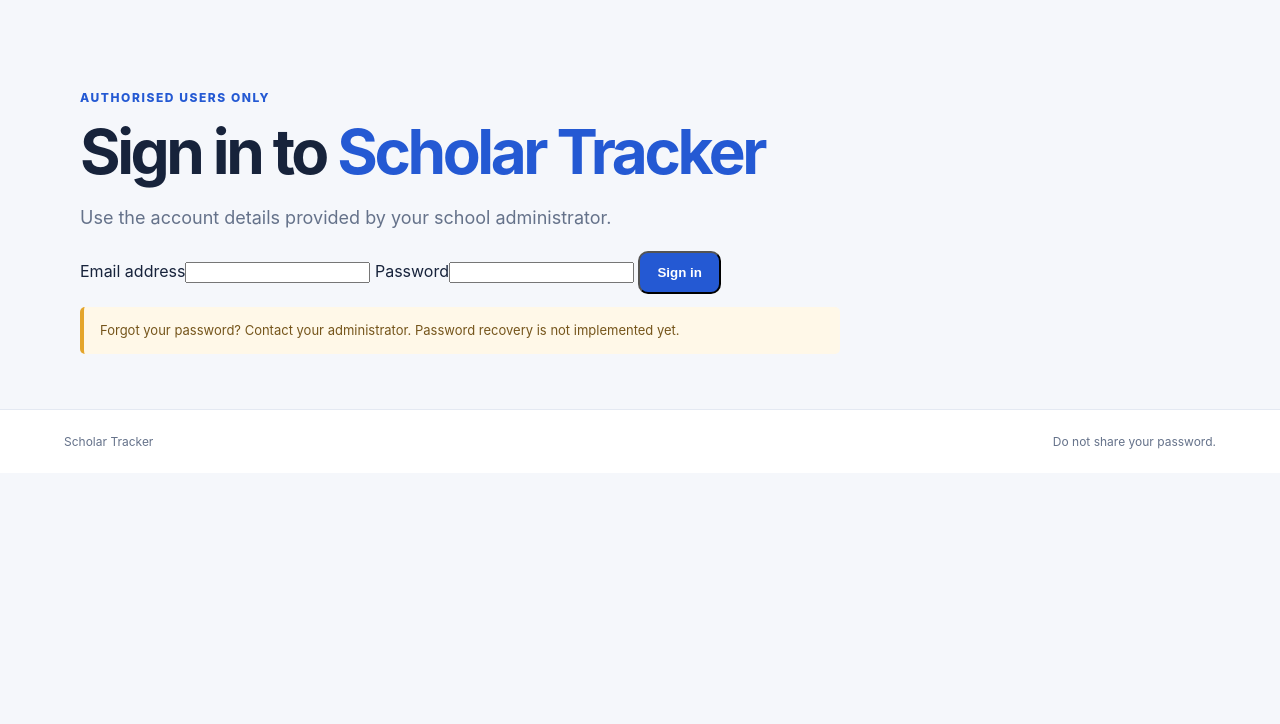
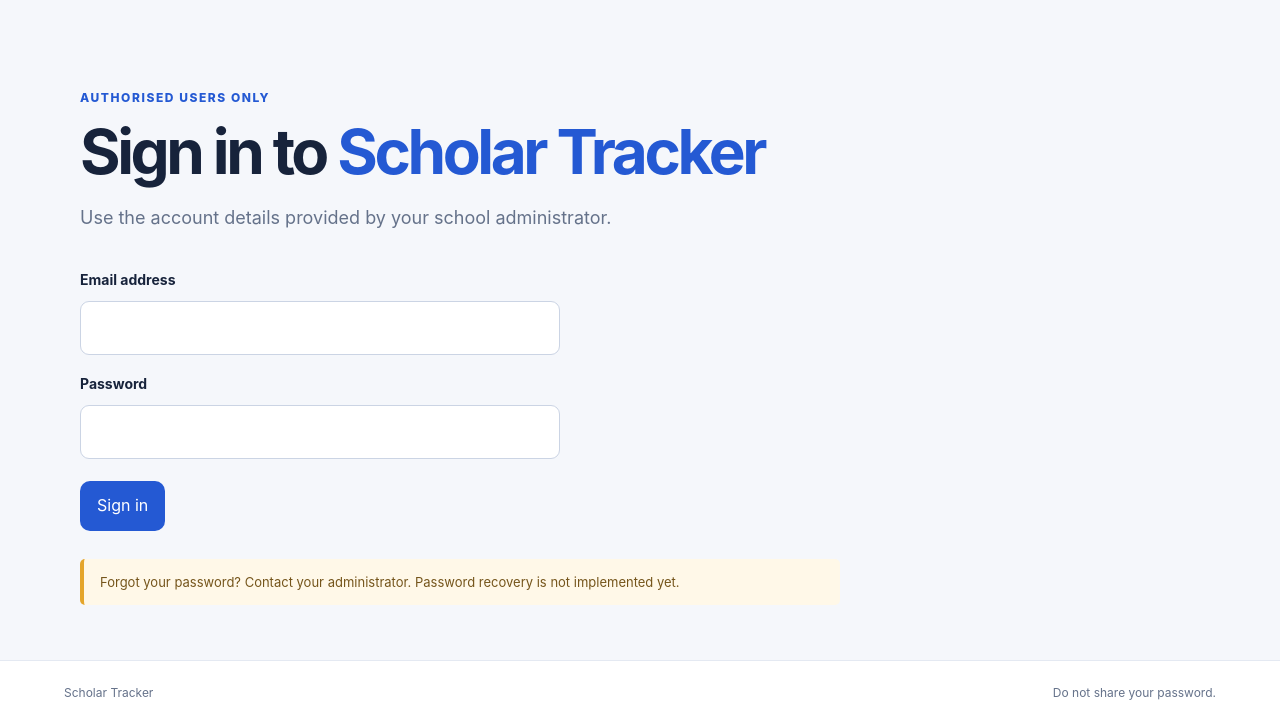
Before and after one commit to sarateoguye-sudo/schoolar-tacker, a Flask app: page /login in a window 1280 px wide. Shown: the part 76-800 px from the top of the page. Run offline with Flask 3, Linux system fonts and the light colour scheme.

Commit message:
Style authentication forms and buttons

```diff
--- a/static/style.css
+++ b/static/style.css
@@ -64,3 +64,11 @@ footer { display: flex; justify-content: space-between; gap: 20px; padding: 22px
   footer { flex-direction: column; gap: 4px; }
   .status { font-size: 9px; }
 }
+
+.auth-form { display: grid; gap: 10px; width: min(100%, 480px); margin: 28px 0; }
+.auth-form label { margin-top: 8px; font-size: 14px; font-weight: 750; }
+.auth-form input { width: 100%; padding: 13px 14px; border: 1px solid #cbd4e4; border-radius: 9px; background: white; color: var(--ink); font: inherit; }
+.auth-form input:focus { outline: 3px solid #d9e4ff; border-color: var(--blue); }
+button.primary-button, button.secondary-button { border: 0; cursor: pointer; font: inherit; }
+.auth-form button { justify-self: start; margin-top: 12px; }
+.topbar form { margin: 0; }
```
